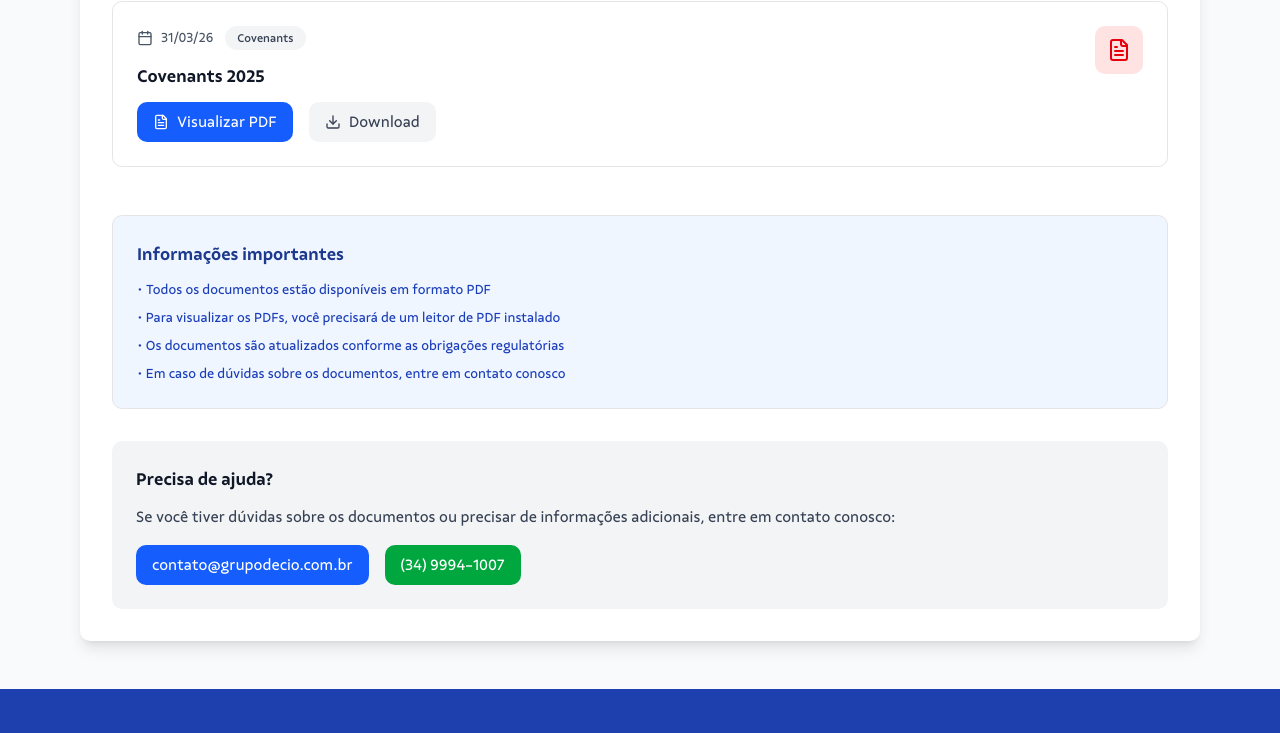
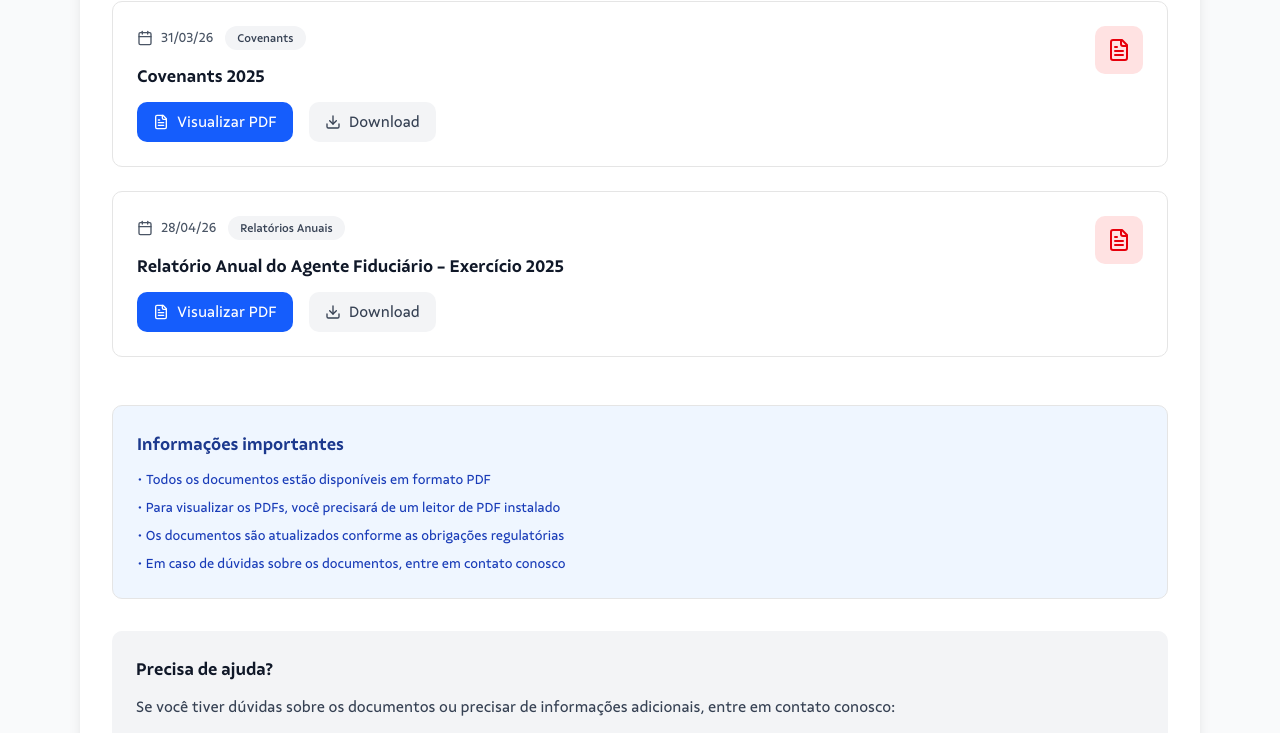
Before and after one commit to Anderson-Dias-Farias/decio, a Next.js app: page /divulgacoes-documentos in a window 1280 px wide. Shown: the part 2671-3404 px from the top of the page. Built offline with nearby package versions, Linux system fonts and the light colour scheme.

Commit message:
Add relatoio do agente fiduciario

```diff
--- a/src/app/divulgacoes-documentos/page.tsx
+++ b/src/app/divulgacoes-documentos/page.tsx
@@ -119,6 +119,14 @@ const documentos = [
     categoria: "Covenants",
     publicRoot: true,
   },
+  {
+    id: 14,
+    titulo: "Relatório Anual do Agente Fiduciário - Exercício 2025",
+    data: "28/04/26",
+    arquivo: "RA_2025_NC_DECIO_1E_US.pdf",
+    categoria: "Relatórios Anuais",
+    pasta: "",
+  },
 ];
 
 function getPdfHref(documento: {
@@ -130,6 +138,9 @@ function getPdfHref(documento: {
     return `/${encodeURIComponent(documento.arquivo)}`;
   }
   const pasta = documento.pasta ?? "oferta-publica";
+  if (!pasta) {
+    return `/assets/pdf/${documento.arquivo}`;
+  }
   return `/assets/pdf/${pasta}/${documento.arquivo}`;
 }
 
```
Also changed, not shown: 1 other file (tests, documents, lock files or other folders).
